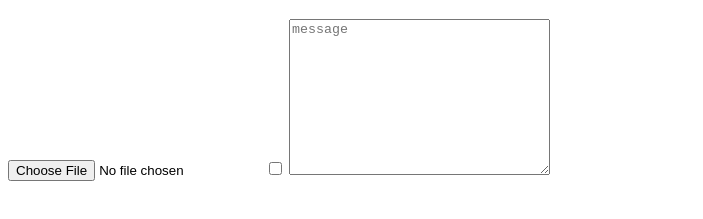
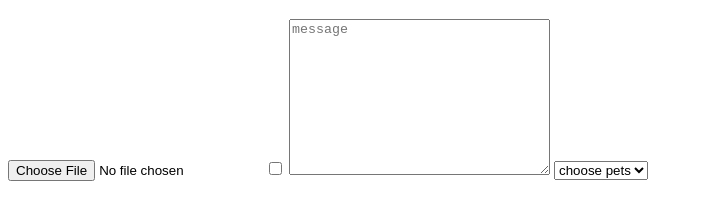
Before and after one commit to darathloyy/demo_branch, a plain HTML site: page index.html in a window 1280 px wide. Shown: the part 295-514 px from the top of the page, without its empty margins (0-703 px from the left). Drawn offline with Linux system fonts and the light colour scheme.

Commit message:
add a combobox

```diff
--- a/index.html
+++ b/index.html
@@ -15,5 +15,12 @@
     <input type="file" placeholder="Choose file">
     <input type="checkbox">
     <textarea name="" id="" cols="30" rows="10" placeholder="message"></textarea>
+    <select name="" id="">
+        <option value="">choose pets</option>
+        <option value="">dog</option>
+        <option value="">cat</option>
+        <option value="">birds</option>
+        <option value="">chicken</option>
+    </select>
 </body>
 </html>
```
